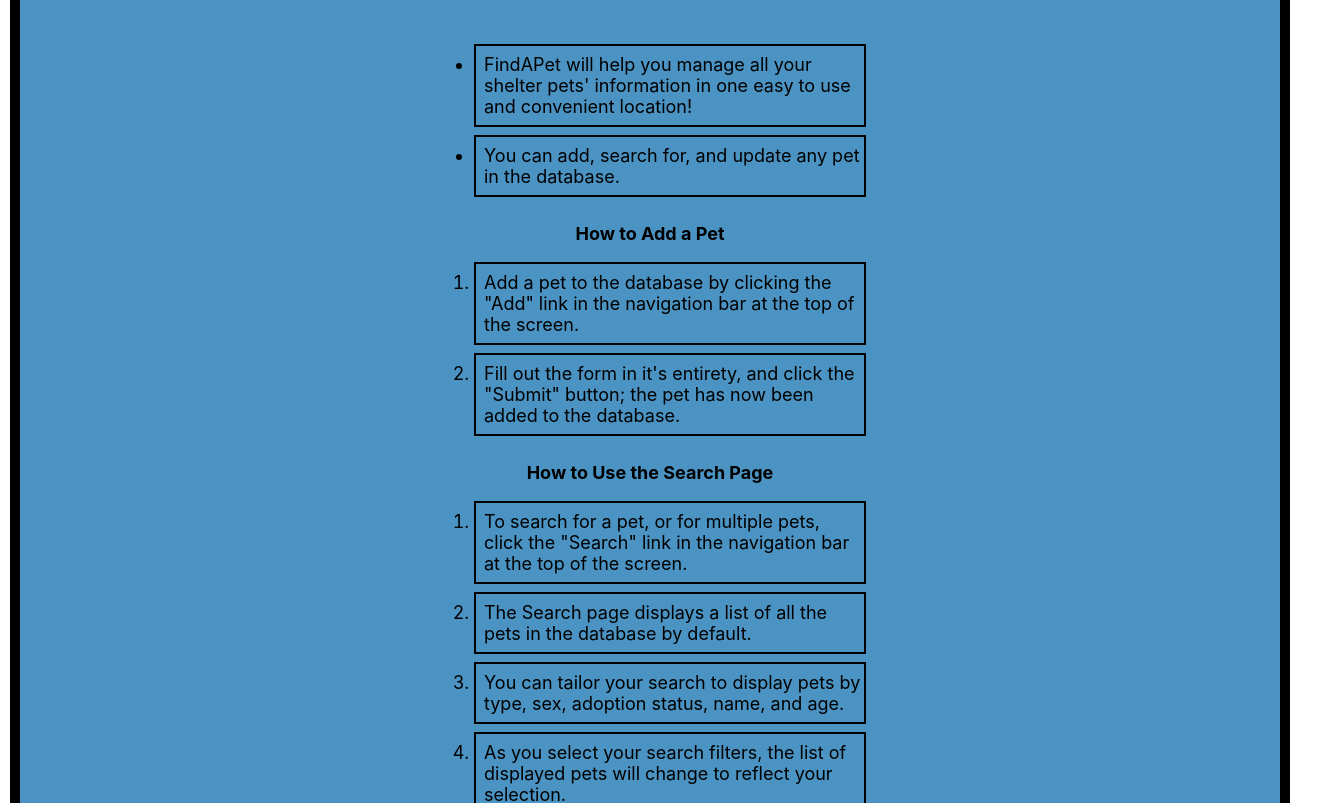
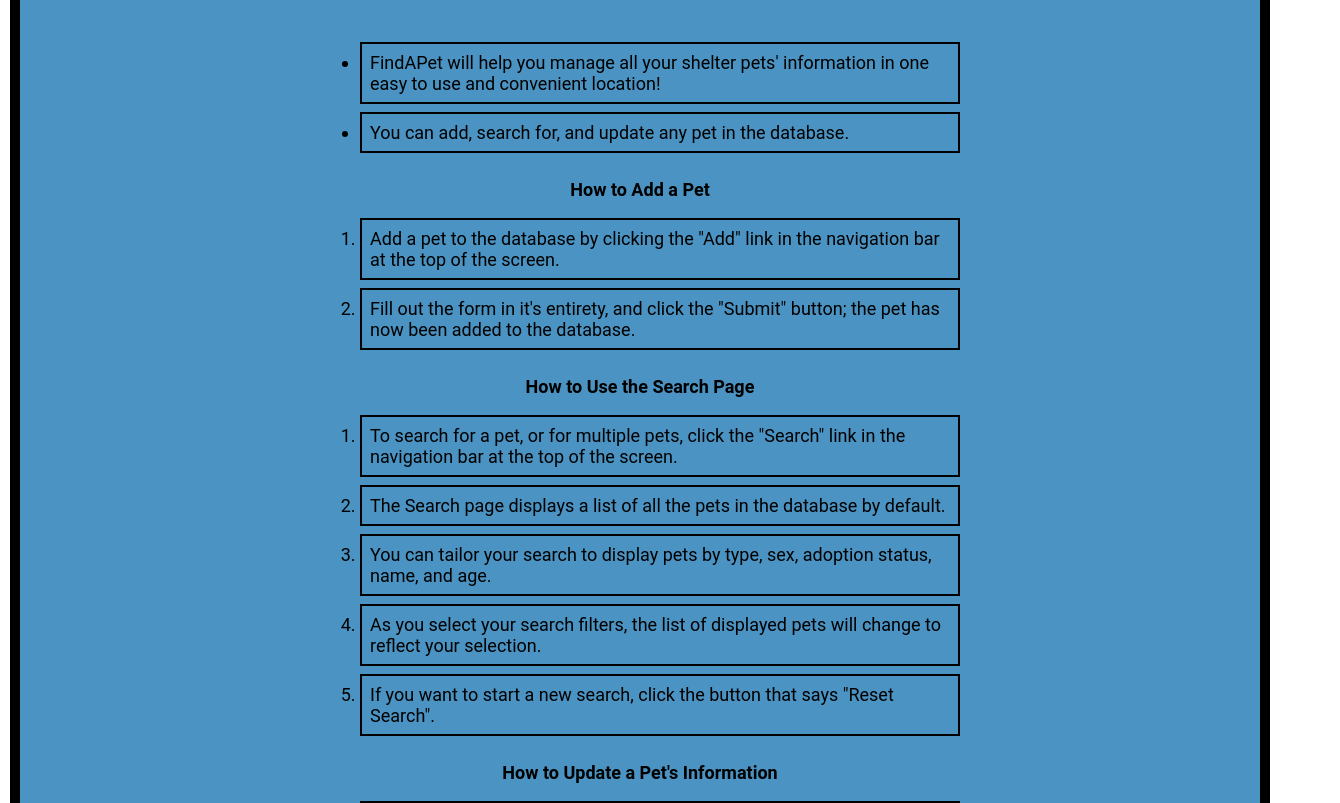
Before and after one commit to Lmcmaaser/findapet-client, a React (Create React App) app: page / in a window 1280 px wide. Shown: the part 243-1046 px from the top of the page, 1340 px wide, since content can reach past the window. Built offline with nearby package versions, Linux system fonts and the light colour scheme; no server answers.

Commit message:
setting up fetch points

```diff
--- a/src/Add/Add.js
+++ b/src/Add/Add.js
@@ -61,7 +61,7 @@ class Add extends React.Component {
       pet_type: pet_type.value
     }
     this.context.addPet(pet)
-    this.props.history.goBack()
+    // this.props.history.goBack()
     this.resetForm();
   }
 
--- a/src/App/App.js
+++ b/src/App/App.js
@@ -58,8 +58,8 @@ class App extends Component {
     // })
   }
 
-  handleUpdatePet = updatedPet => {
-    fetch(`${config.API_ENDPOINT}pets/${updatedPet}`, {
+  handleUpdatePet = uPet => {
+    fetch(`${config.API_ENDPOINT}/update/${uPet}`, {
       method: 'PATCH',
       headers: {
         'content-type': 'application/json',
@@ -91,9 +91,9 @@ class App extends Component {
     //   pets: updatedPets
     // })
   }
-
+  //working!!!
   handleAddPet = pet => {
-    fetch(`${config.API_ENDPOINT}`, {
+    fetch(`${config.API_ENDPOINT}pets`, {
       method: 'POST',
       headers: {
         'Authorization': `bearer ${config.API_TOKEN}`,
@@ -112,16 +112,13 @@ class App extends Component {
       .catch(error => {
         console.error({ error })
       })
-    // this.setState({
-    //   pets: this.state.pets.concat(pet)
-    // })
   }
 
 
 
   getAllPets() {
     Promise.all([
-      fetch(`${config.API_ENDPOINT}`, {
+      fetch(`${config.API_ENDPOINT}pets`, {
         method: 'GET',
         headers: {
           'content-type': 'application/json',
--- a/src/Delete/Delete.js
+++ b/src/Delete/Delete.js
@@ -1,6 +1,5 @@
 import React from 'react';
 import ApiContext from '../ApiContext';
-import config from '../config'
 import './Delete.css'
 
 class Delete extends React.Component {
--- a/src/Home/Home.css
+++ b/src/Home/Home.css
@@ -4,7 +4,7 @@
   flex-direction: column;
   align-items: center;
   justify-content: center;
-  padding: 10px;
+  padding: 20px;
   height: 80%;
   background-color: #4A93C2;
   border: 10px solid black;
@@ -20,10 +20,17 @@ h2 {
   align-items: center;
   justify-content: center;
   padding: 10px;
-  margin: 10px;
+  /* margin: 10px; */
   font-size: 18px;
 }
 
-.sub-section {
+.intro {
+  border: 2px solid black;
+  margin-bottom: 8px;
+  max-width: 500px;
+  padding: 10px;
+}
+
+.sub_title {
   font-weight: bold;
 }
--- a/src/Home/Home.js
+++ b/src/Home/Home.js
@@ -15,7 +15,7 @@ class Home extends React.Component {
               You can add, search for, and update any pet in the database.
             </li>
           </ul>
-          <div className="sub-section">How to Add a Pet</div>
+          <div className="sub_title">How to Add a Pet</div>
             <ol>
               <li>
                 Add a pet to the database by clicking the "Add" link in the navigation bar at the top of the screen.
@@ -24,7 +24,7 @@ class Home extends React.Component {
                 Fill out the form in it's entirety, and click the "Submit" button; the pet has now been added to the database.
               </li>
             </ol>
-          <div className="sub-section">How to Use the Search Page</div>
+          <div className="sub_title">How to Use the Search Page</div>
             <ol>
               <li>
                 To search for a pet, or for multiple pets, click the "Search" link in the navigation bar at the top of the screen.
@@ -42,7 +42,7 @@ class Home extends React.Component {
                 If you want to start a new search, click the button that says "Reset Search".
               </li>
             </ol>
-          <div className="sub-section">How to Update a Pet's Information</div>
+          <div className="sub_title">How to Update a Pet's Information</div>
             <ol>
               <li>
                 To update a pet's information, use the Search page to find the pet you want to update.
@@ -57,7 +57,7 @@ class Home extends React.Component {
                 Click the "Submit" button; the pet's information has now been updated in the database!
               </li>
             </ol>
-          <div className="sub-section">How to Delete a Pet from the Database</div>
+          <div className="sub_title">How to Delete a Pet from the Database</div>
             <ol>
               <li>
                 To delete a pet's information, use the Search page to find the pet you want to delete.
--- a/src/Search/Search.css
+++ b/src/Search/Search.css
@@ -164,7 +164,7 @@ button.reset-button {
 li {
   border: 2px solid black;
   margin-bottom: 8px;
-  max-width: 380px;
+  max-width: 600px;
   padding: 8px 0 8px 8px;
 }
 
--- a/src/Search/Search.js
+++ b/src/Search/Search.js
@@ -4,6 +4,7 @@ import './Search.css';
 import { Link } from 'react-router-dom';
 
 export default class Search extends React.Component {
+  static contextType = ApiContext;
   constructor(props) {
     super(props)
     this.state = {
@@ -30,13 +31,6 @@ export default class Search extends React.Component {
         }
       }
   }
-
-  static contextType = ApiContext;
-
-  componentDidMount() {
-    // this.context.setPets(Store.pets)
-  }
-
   // "filter" is the value of the selected input
   // this.state.pet_typeFilter will contain an array of the selected animals to be filtered
   updatePetType(event) {
@@ -104,6 +98,7 @@ export default class Search extends React.Component {
   render () {
     const { pets=[] } = this.context
     let filteredPets = this.getFilteredPets(pets)
+    console.log("filteredPets:", filteredPets)
     return(
       <div className="complete-section">
         <form className="search-form" id="search-form" >
--- a/src/Update/Update.js
+++ b/src/Update/Update.js
@@ -1,6 +1,5 @@
 import React from 'react'
 import ApiContext from '../ApiContext'
-import config from '../config'
 import './Update.css';
 
 class Update extends React.Component {
@@ -46,6 +45,7 @@ class Update extends React.Component {
 
   //pet = original object
   updatePet(pet) {
+    console.log("updatePet ran")
     // value update for keys
     if (this.state.name.touched){
       pet.name = this.state.name.value;
@@ -56,14 +56,15 @@ class Update extends React.Component {
     if (this.state.adopted.touched) {
       pet.adopted = this.state.adopted.value;
     }
-    console.log(pet);
+    console.log("pet:", pet);
     return pet;
   }
 
   handleSubmit(event, pet) {
     event.preventDefault();
-    const updatedPet = this.updatePet(pet);
-    this.context.updatePet()
+    const uPet = this.updatePet(pet);
+    console.log("updated pet", uPet)
+    this.context.updatePet(uPet)
     this.props.history.push('/')
   }
 
@@ -72,7 +73,7 @@ class Update extends React.Component {
     const { pets=[] } = this.context;
     const pet = pets.find(pet => pet.id === this.props.match.params.id)
     // gets from route
-    let displayArr = Object.values(pet); //shows desired pet; FIX FORMAT!
+    // let displayArr = Object.values(pet); //shows desired pet; FIX FORMAT!
     return (
       <form className="update-form" onSubmit={event => this.handleSubmit(event, pet)}>
         <h2>Update a Pets's Information</h2>
@@ -80,7 +81,7 @@ class Update extends React.Component {
           <legend>Update Form</legend>
             <label className="main-label">Pet to Update:</label>
               <div>
-                {displayArr}
+
               </div>
             <h4>Enter Information to Update</h4>
             <label  className="main-label" htmlFor="name">Name </label>
--- a/src/index.css
+++ b/src/index.css
@@ -1,18 +1,15 @@
+* {
+  box-sizing: border-box;
+}
+
 body {
   margin: 0;
   padding: 0;
-  font-family: -apple-system, BlinkMacSystemFont, 'Segoe UI', 'Roboto', 'Oxygen',
-    'Ubuntu', 'Cantarell', 'Fira Sans', 'Droid Sans', 'Helvetica Neue',
-    sans-serif;
+  font-family: 'Roboto', sans-serif;
   -webkit-font-smoothing: antialiased;
   -moz-osx-font-smoothing: grayscale;
 }
 
-code {
-  font-family: source-code-pro, Menlo, Monaco, Consolas, 'Courier New',
-    monospace;
+#root {
+  min-height: 100vh
 }
-
-/* * {
-  box-sizing: border-box;
-}*/
```
